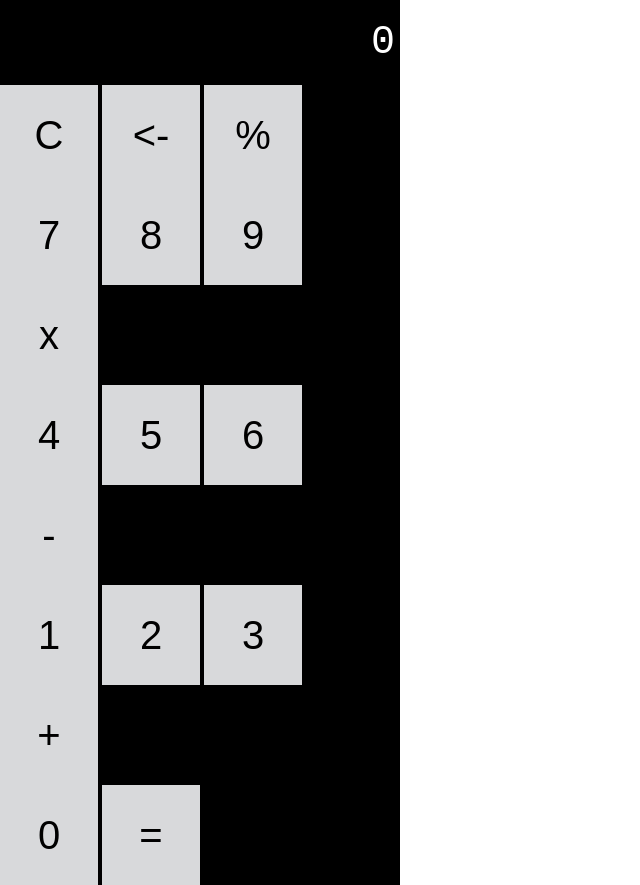
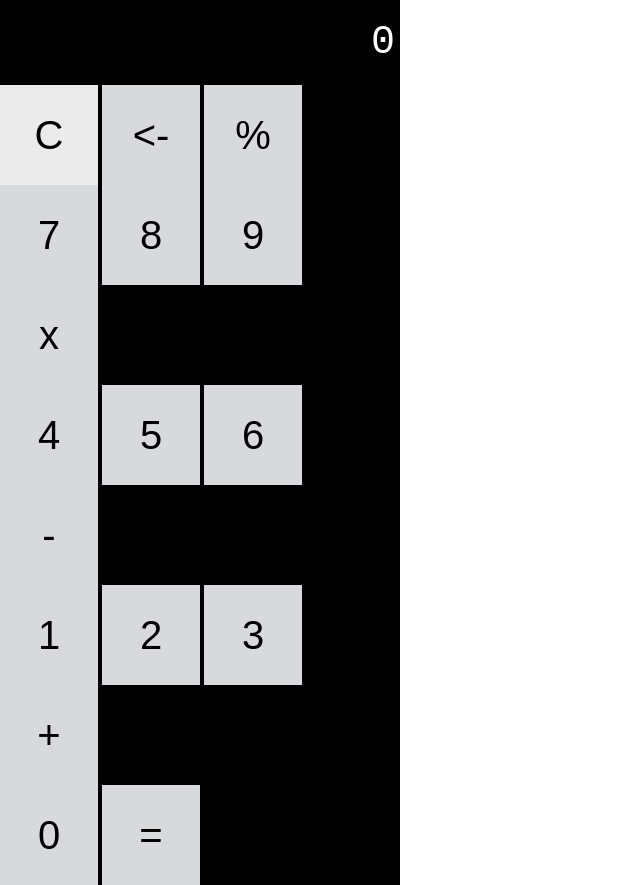
Before and after one commit to AkiraBrand/calculator, a plain HTML site: page index.html in a window 1280 px wide. In both pictures the pointer is over the button 49 px from the left and 135 px from the top of the page. Shown: the whole page, without its empty margins (0-640 px from the left). Drawn offline with Linux system fonts and the light colour scheme.

Commit message:
adds hover and active button effects

```diff
--- a/calculator.css
+++ b/calculator.css
@@ -20,7 +20,7 @@ body {
     padding: 20px 5px;
 }
 
-.calc-button{
+.calc-button {
     background-color: #d8d9db;
     color: black;
     height: 100px;
@@ -30,3 +30,12 @@ body {
     font-size: 40px;
     cursor:pointer;
 }
+
+/*why isn't this working? */
+.calc-button:hover {
+    background-color: #ebebeb;
+}
+
+.calc-button:active {
+    background-color: #bbbcbe;
+}
```
